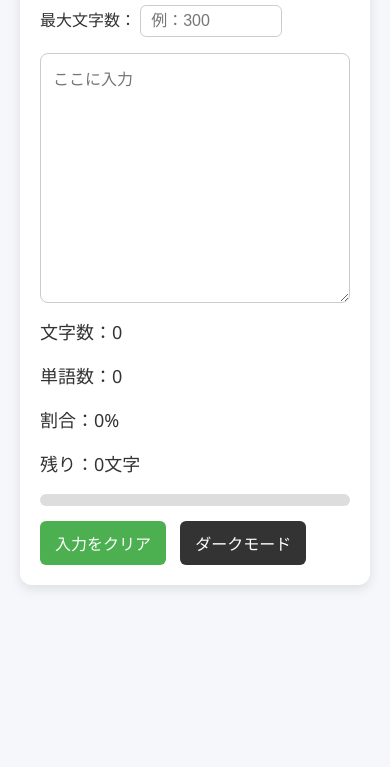
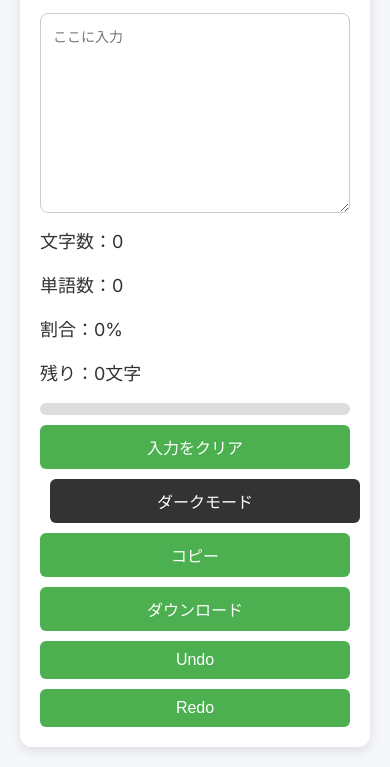
Before and after one commit to Miyaaak/char-counter, a plain HTML site: page index.html in a window 390 px wide. Shown: the part 178-945 px from the top of the page. Before the commit the page ends 844 px from the top, so only its background shows below. Drawn offline with Linux system fonts and the light colour scheme.

Commit message:
Update index.html

```diff
--- a/index.html
+++ b/index.html
@@ -4,9 +4,12 @@
   <meta charset="UTF-8">
   <title>文字数カウンター</title>
 
+  <!-- フォント追加 -->
+  <link href="https://fonts.googleapis.com/css2?family=Inter:wght@300;400;600&family=Noto+Sans+JP:wght@300;400;600&display=swap" rel="stylesheet">
+
   <style>
     body {
-      font-family: "Segoe UI", sans-serif;
+      font-family: "Inter", "Noto Sans JP", sans-serif;
       max-width: 700px;
       margin: 40px auto;
       padding: 20px;
@@ -119,6 +122,22 @@
     #darkBtn:hover {
       background: #555;
     }
+
+    /* スマホ最適化 */
+    @media (max-width: 600px) {
+      body {
+        margin: 10px;
+        padding: 10px;
+      }
+      textarea {
+        height: 200px;
+        font-size: 14px;
+      }
+      button {
+        width: 100%;
+        margin-top: 10px;
+      }
+    }
   </style>
 </head>
 
@@ -144,6 +163,14 @@
 
     <button id="clearBtn">入力をクリア</button>
     <button id="darkBtn">ダークモード</button>
+
+    <!-- シェア機能 -->
+    <button id="copyBtn">コピー</button>
+    <button id="downloadBtn">ダウンロード</button>
+
+    <!-- Undo / Redo -->
+    <button id="undoBtn">Undo</button>
+    <button id="redoBtn">Redo</button>
   </div>
 
   <script>
@@ -156,16 +183,42 @@
     const words = document.getElementById('words');
     const clearBtn = document.getElementById('clearBtn');
     const darkBtn = document.getElementById('darkBtn');
+    const copyBtn = document.getElementById('copyBtn');
+    const downloadBtn = document.getElementById('downloadBtn');
+    const undoBtn = document.getElementById('undoBtn');
+    const redoBtn = document.getElementById('redoBtn');
+
+    // Undo / Redo 用スタック
+    let undoStack = [];
+    let redoStack = [];
+
+    function pushUndo() {
+      undoStack.push(text.value);
+      if (undoStack.length > 100) undoStack.shift();
+    }
 
     // 保存された内容を復元
     text.value = localStorage.getItem("text") || "";
+    max.value = localStorage.getItem("max") || "";
+    const savedDark = localStorage.getItem("darkMode");
+
+    // OSのダークモード判定
+    const prefersDark = window.matchMedia("(prefers-color-scheme: dark)").matches;
+
+    if (savedDark === "dark" || (!savedDark && prefersDark)) {
+      document.body.classList.add("dark");
+    }
 
     function update() {
       const value = text.value;
       const length = value.length;
 
+      // Undo スタックに追加
+      pushUndo();
+
       // 保存
       localStorage.setItem("text", value);
+      localStorage.setItem("max", max.value);
 
       count.textContent = length;
 
@@ -201,6 +254,42 @@
 
     darkBtn.addEventListener('click', () => {
       document.body.classList.toggle("dark");
+      localStorage.setItem("darkMode", document.body.classList.contains("dark") ? "dark" : "light");
+    });
+
+    // コピー
+    copyBtn.addEventListener('click', () => {
+      navigator.clipboard.writeText(text.value);
+      alert("コピーしました");
+    });
+
+    // ダウンロード
+    downloadBtn.addEventListener('click', () => {
+      const blob = new Blob([text.value], { type: "text/plain" });
+      const url = URL.createObjectURL(blob);
+      const a = document.createElement("a");
+      a.href = url;
+      a.download = "text.txt";
+      a.click();
+      URL.revokeObjectURL(url);
+    });
+
+    // Undo
+    undoBtn.addEventListener('click', () => {
+      if (undoStack.length > 0) {
+        redoStack.push(text.value);
+        text.value = undoStack.pop();
+        update();
+      }
+    });
+
+    // Redo
+    redoBtn.addEventListener('click', () => {
+      if (redoStack.length > 0) {
+        undoStack.push(text.value);
+        text.value = redoStack.pop();
+        update();
+      }
     });
 
     update();
```
